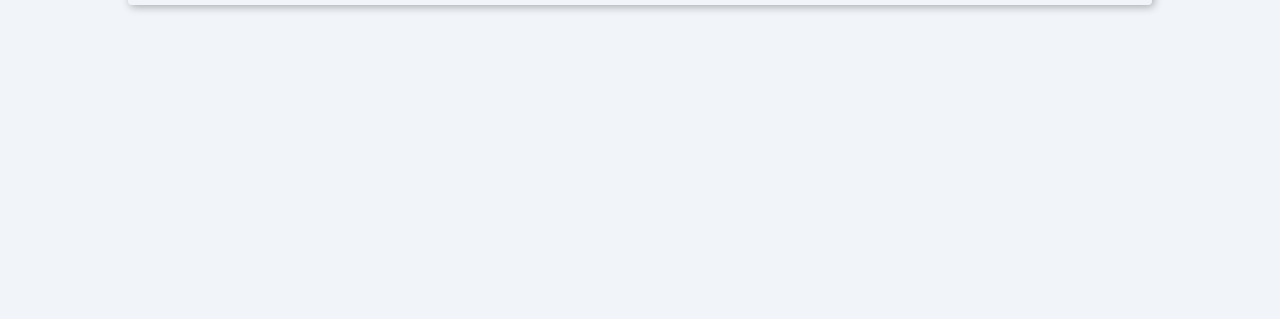
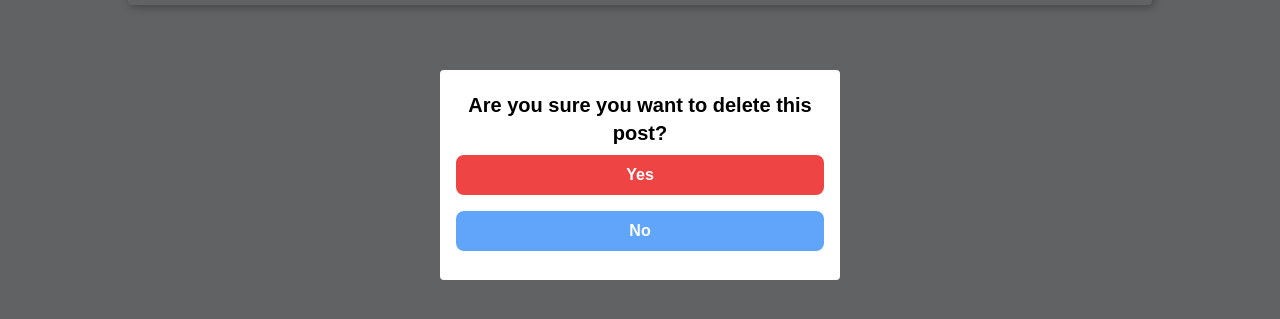
Before and after one commit to ZoricNikola00/sportsInfo, a React (Vite) app in the folder client/: page /posts/1 in a window 1280 px wide. Both pictures are taken after a click on the icon 1102 px from the left and 197 px from the top of the page. Shown: the part 225-544 px from the top of the page. Built offline with nearby package versions, Linux system fonts and the light colour scheme; no server answers.

Commit message:
Add delete func and modal

```diff
--- a/client/src/pages/DetailsPage.tsx
+++ b/client/src/pages/DetailsPage.tsx
@@ -5,7 +5,9 @@ import { useGlobalContext } from '../context'
 
 const DetailsPage = () => {
     const {id}=useParams()
-    const {getPost,state,likePost}=useGlobalContext()
+    const {getPost,state,likePost,deletePost}=useGlobalContext()
+    const [modalDelete,setModalDelete]=useState(false)
+    const nav=useNavigate()
     const user=JSON.parse(localStorage.getItem('profile') || '{}')
     const userId=user?.result?.googleId||user?.result?._id
     const userLikedPost=state.post?.likes?.find(x=>x===userId)
@@ -13,8 +15,16 @@ const DetailsPage = () => {
     useEffect(()=>{
         getPost(id)
     },[id])
+
   return (
     <div className='w-[95%] md:w-[80%] mx-auto'>
+        {modalDelete && <div className='fixed flex justify-center items-center w-full h-full bg-black/60 top-0 left-0'>
+                <div className='flex justify-center items-center flex-col fixed w-[400px] h-[210px] bg-white p-4 rounded'>
+                    <h1 className='text-xl text-center font-bold'>Are you sure you want to delete this post?</h1>
+                    <button onClick={_=>{deletePost(state.post?._id);nav('/')}} className='bg-red-500 hover:text-red-500 cBtn'>Yes</button>
+                    <button onClick={_=>setModalDelete(false)} className='cBtn'>No</button>
+                </div>
+            </div>}
         <div className='w-full rounded my-4 cShadow bg-slate-100 p-4 flex justify-between flex-col md:flex-row'>
             <img className='w-full md:w-[40%] rounde-lg object-cover' src={state.post?.file}/>
             <div className='w-full md:w-[50%]'>
@@ -24,7 +34,7 @@ const DetailsPage = () => {
                 <p className='text-lg italic text-gray-800 flex items-center'>Created by: <Link to={`/creator/${state.post?.name}`} className='hover:text-gray-600'>{state.post?.name}</Link></p>
                 <div className='flex w-[95%] text-lg my-2 items-center justify-between'>
                     <div onClick={_=>likePost(id,true)} className='flex cursor-pointer text-blue-400 items-center'>{!userLikedPost?<FaRegThumbsUp/>:<FaThumbsUp/>}<span className='ml-1 font-bold'>{state.post?.likes?.length}</span></div>
-                    {userId===state.post?.creator && <FaTrash className='text-red-500 cursor-pointer'/>}
+                    {userId===state.post?.creator && <FaTrash onClick={_=>setModalDelete(true)} className='text-red-500 cursor-pointer'/>}
                 </div>
             </div>
 
```
